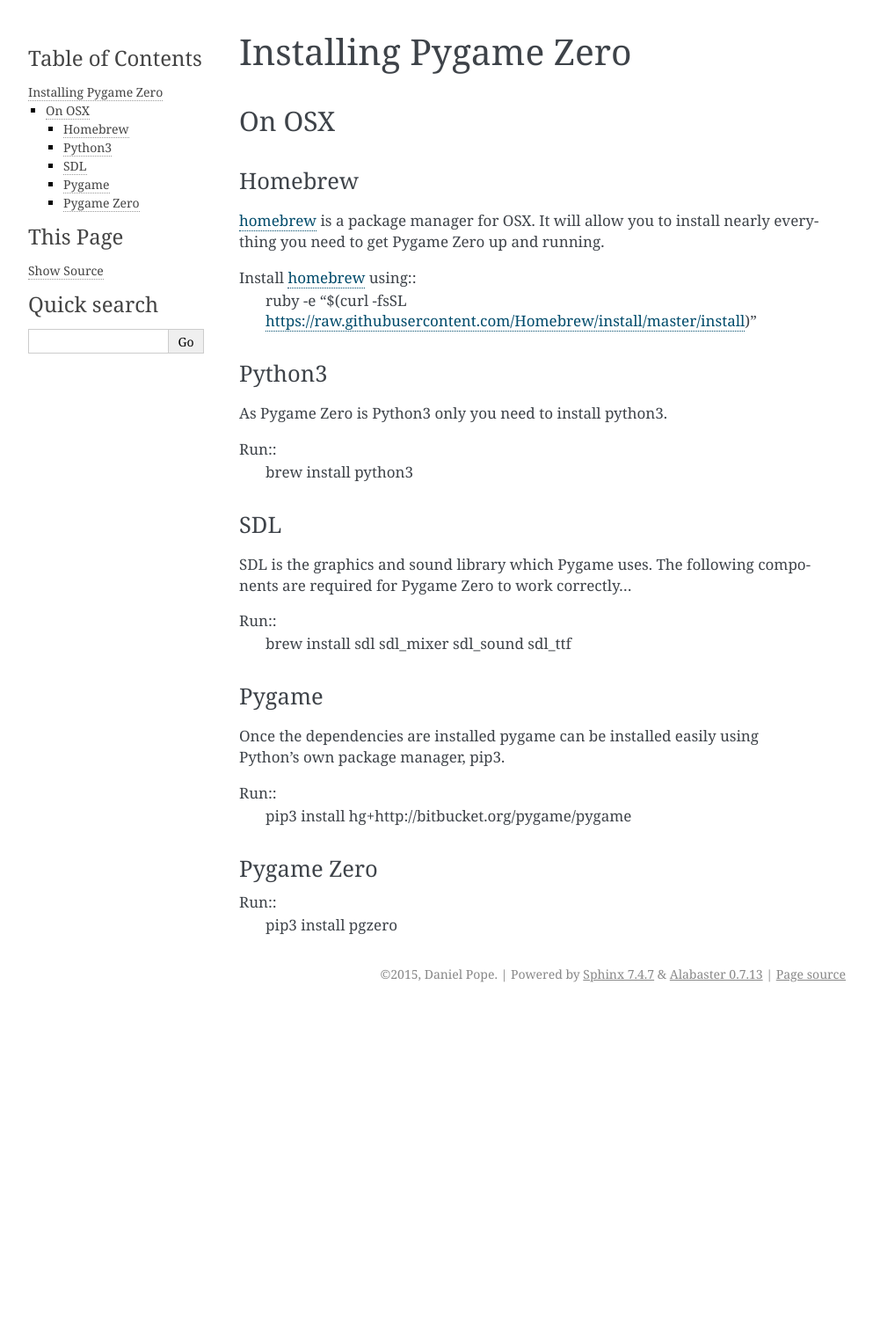
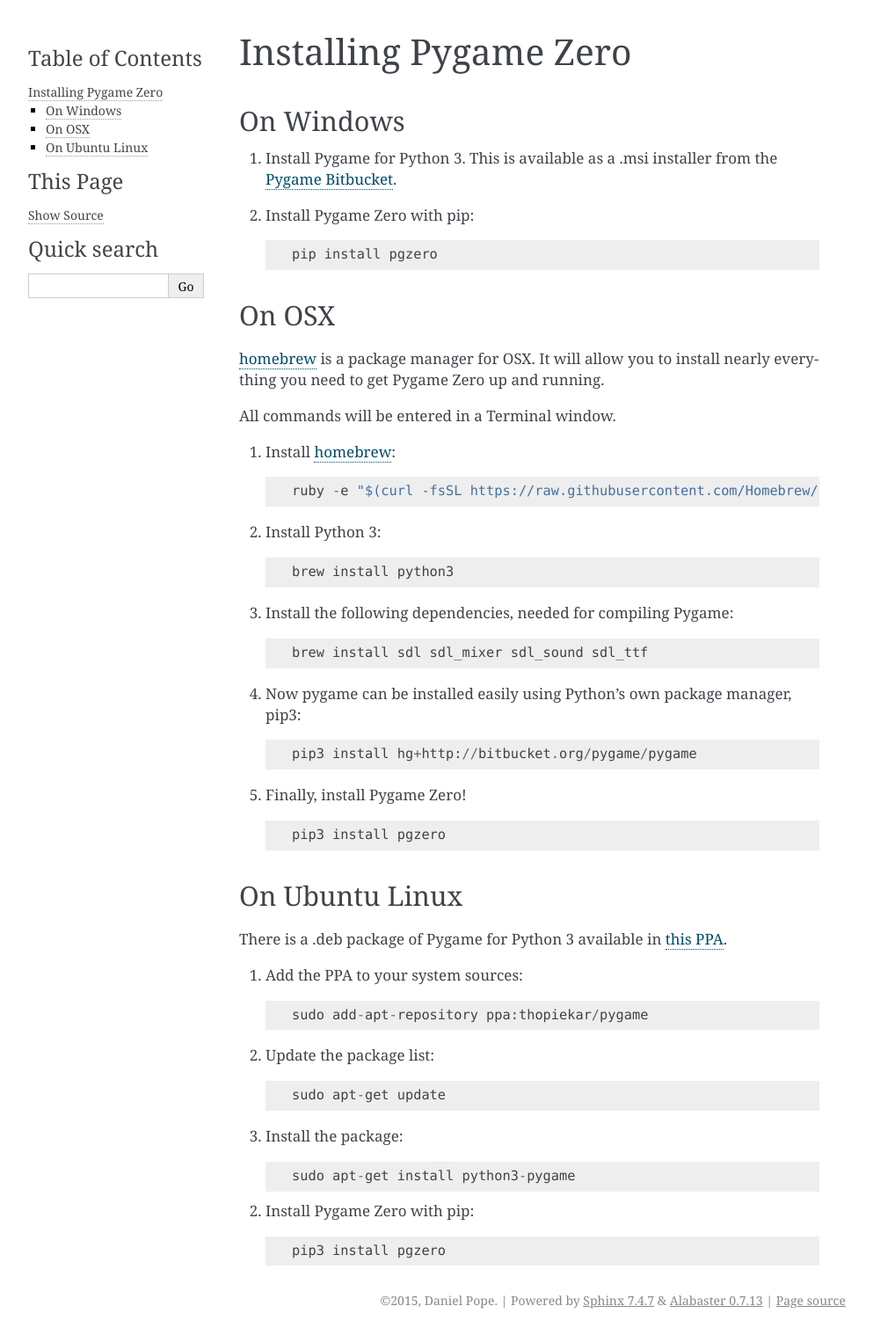
Before and after one commit to lordmauve/pgzero, a Sphinx documentation site: the page built from doc/installation.rst, in a window 1280 px wide. Shown: the whole page at 88% size, without its empty margins (148-1141 px from the left). Built offline with Sphinx 7.4.7, drawn with Linux system fonts in a browser that asks for light colours; before the commit the page ends 1147 px from its top, so only the background shows below that.

Commit message:
Document installation on Windows and Ubuntu

```diff
--- a/doc/installation.rst
+++ b/doc/installation.rst
@@ -1,40 +1,69 @@
 Installing Pygame Zero
 ======================
+
+On Windows
+~~~~~~~~~~
+
+1. Install Pygame for Python 3. This is available as a .msi installer from the
+   `Pygame Bitbucket`_.
+2. Install Pygame Zero with pip::
+
+    pip install pgzero
+
+.. _`Pygame Bitbucket`: https://bitbucket.org/pygame/pygame/downloads
+
 
 On OSX
 ~~~~~~
 
-Homebrew
---------
-homebrew_ is a package manager for OSX. It will allow you to install nearly everything you need to get Pygame Zero up and running.
+homebrew_ is a package manager for OSX. It will allow you to install nearly
+everything you need to get Pygame Zero up and running.
 
-Install homebrew_ using::
+All commands will be entered in a Terminal window.
+
+1. Install homebrew_::
+
     ruby -e "$(curl -fsSL https://raw.githubusercontent.com/Homebrew/install/master/install)"
 
-Python3
-------
-As Pygame Zero is Python3 only you need to install python3.
+2. Install Python 3::
 
-Run::
     brew install python3
 
-SDL
----
-SDL is the graphics and sound library which Pygame uses. The following components are required for Pygame Zero to work correctly...
+3. Install the following dependencies, needed for compiling Pygame::
 
-Run::
     brew install sdl sdl_mixer sdl_sound sdl_ttf
 
-Pygame
-------
-Once the dependencies are installed pygame can be installed easily using Python's own package manager, pip3.
+4. Now pygame can be installed easily using Python's own package manager,
+   pip3::
 
-Run::
     pip3 install hg+http://bitbucket.org/pygame/pygame
 
-Pygame Zero
------------
-Run::
+5. Finally, install Pygame Zero! ::
+
     pip3 install pgzero
 
 .. _homebrew: http://brew.sh/
+
+
+On Ubuntu Linux
+~~~~~~~~~~~~~~~
+
+There is a .deb package of Pygame for Python 3 available in `this PPA`__.
+
+.. __: https://launchpad.net/~thopiekar/+archive/ubuntu/pygame
+
+1. Add the PPA to your system sources::
+
+    sudo add-apt-repository ppa:thopiekar/pygame
+
+2. Update the package list::
+
+    sudo apt-get update
+
+3. Install the package::
+
+    sudo apt-get install python3-pygame
+
+2. Install Pygame Zero with pip::
+
+    pip3 install pgzero
```
